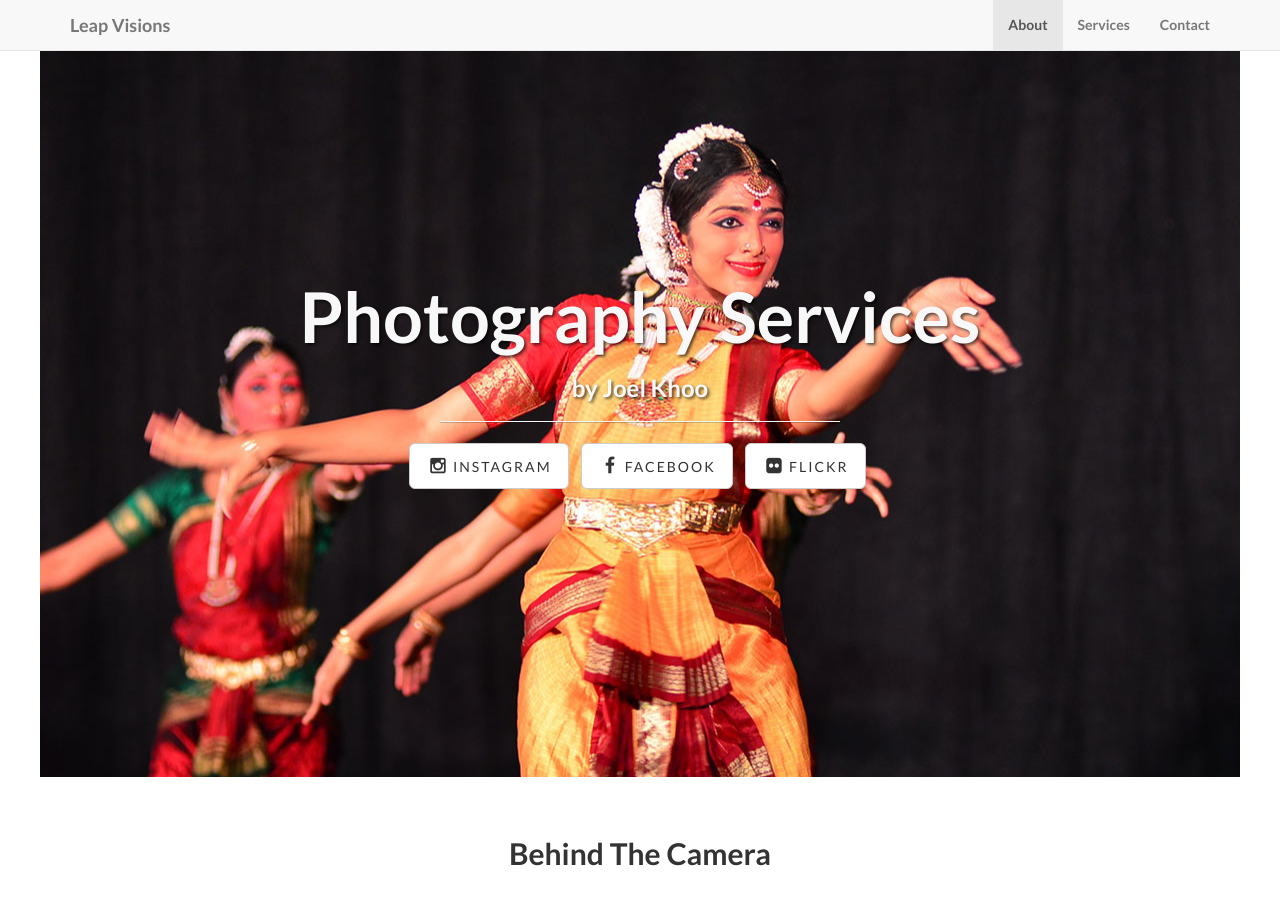
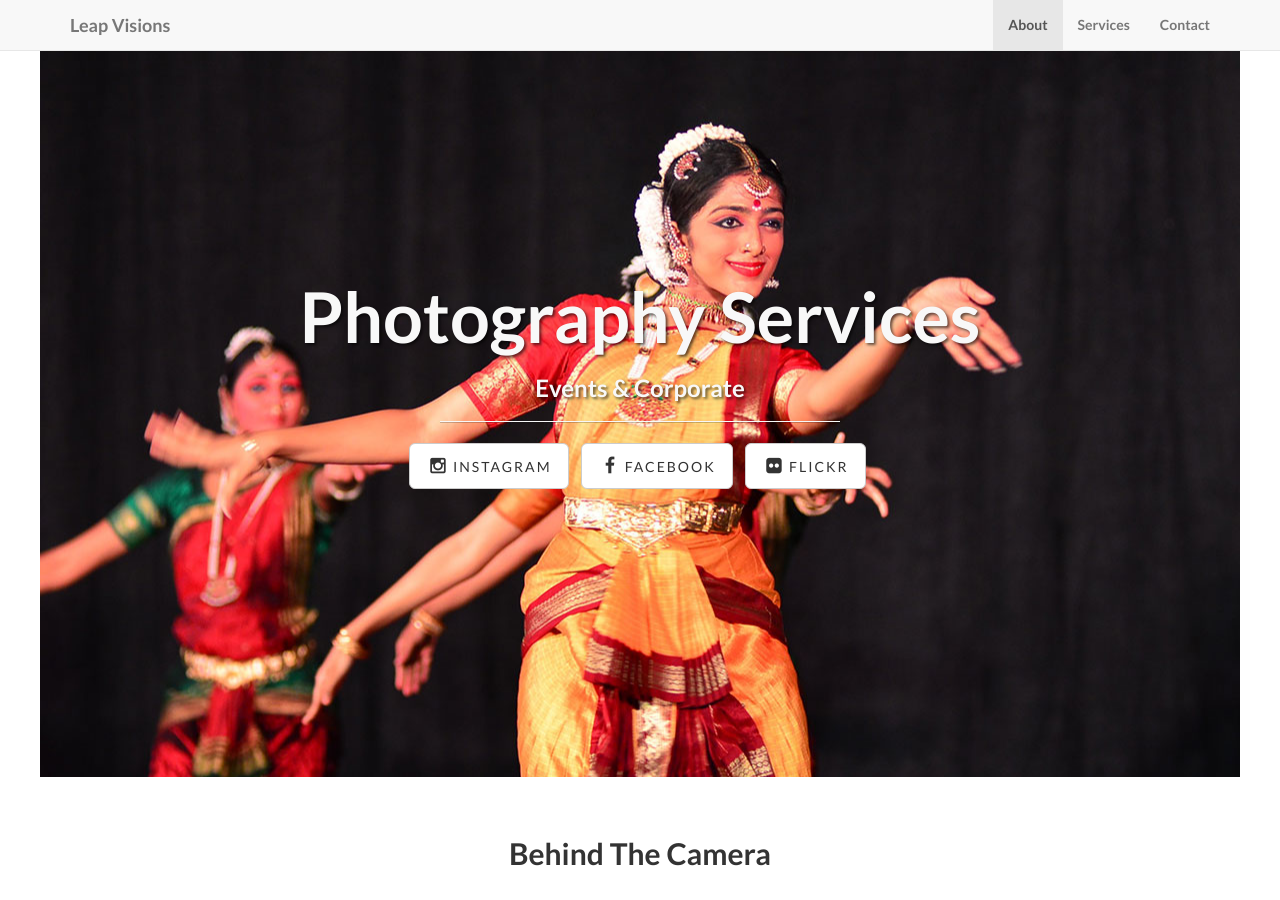
Before and after one commit to leapvisions/leapvisions.github.io, a Jekyll site: the page built from index.html, in a window 1280 px wide and 900 px high. Built offline with Jekyll 4.4.1, drawn with Linux system fonts in a browser that asks for light colours.

```diff
--- a/_config.yml
+++ b/_config.yml
@@ -29,3 +29,6 @@ social:
     url: https://fb.me/leapvisions
   - title: flickr
     url: https://www.flickr.com/ffchaser
+
+plugins:
+  - jekyll-seo-tag
--- a/_includes/head.html
+++ b/_includes/head.html
@@ -1,4 +1,6 @@
 <head>
+
+    {% seo %}
 
     <meta charset="utf-8">
     <meta http-equiv="X-UA-Compatible" content="IE=edge">
--- a/index.html
+++ b/index.html
@@ -1,5 +1,5 @@
 ---
 layout: default
 title: Photography Services
-subTitle: by Joel Khoo
+subTitle: Events & Corporate
 ---
```
